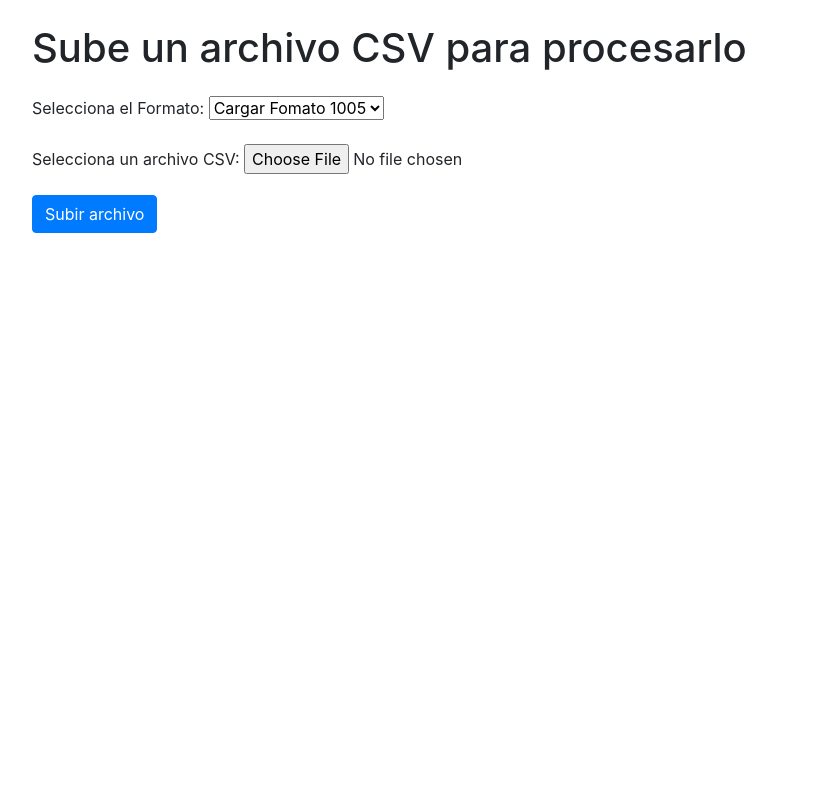
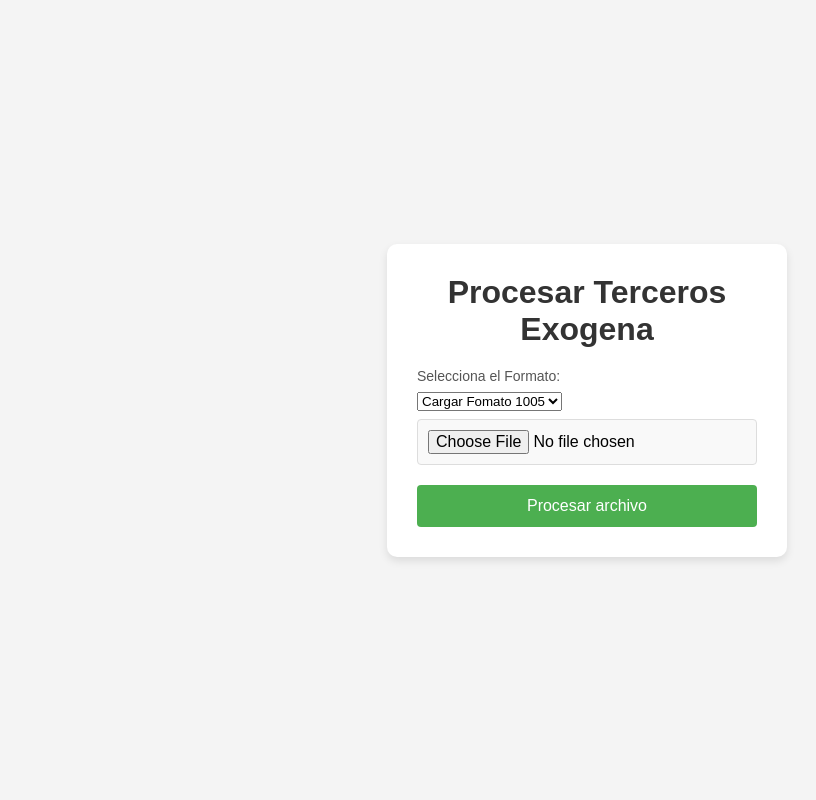
Before and after one commit to FDGalarza/terceros, a Django app: page /procesar_csv/ in a window 1280 px wide. Shown: the whole page, without its empty margins (53-869 px from the left). Run offline with Django 5.2, Linux system fonts and the light colour scheme; some libraries are stand-ins or nearby versions.

Commit message:
Se agregan estilos al formulario

```diff
--- a/csv_processor/forms.py
+++ b/csv_processor/forms.py
@@ -11,4 +11,4 @@ class CSVUploadFrom(forms.Form):
     #Campo para seleccionar el tipo de formato
     file_format = forms.ChoiceField(choices=FILE_CHOICES, label="Selecciona el Formato")
     #Campo para cargar el archvo CSV
-    csv_file = forms.FileField(label="Selecciona un archivo CSV")
+    csv_file = forms.FileField(label="")
--- a/csv_processor/templates/csv_processor/procesar_csv.html
+++ b/csv_processor/templates/csv_processor/procesar_csv.html
@@ -4,20 +4,161 @@
     <meta charset="UTF-8">
     <meta name="viewport" content="width=device-width, initial-scale=1.0">
     <title>Procesar archivo CSV</title>
-    <link rel="stylesheet" href="https://stackpath.bootstrapcdn.com/bootstrap/4.5.2/css/bootstrap.min.css">
+    <style>
+        /* Resetear algunos estilos básicos */
+        * {
+            margin: 0;
+            padding: 0;
+            box-sizing: border-box;
+        }
+
+        body, html {
+            height: 100%;
+            font-family: Arial, sans-serif; /* Establecer la fuente para toda la página */
+        }
+
+        .container {
+            display: flex;
+            justify-content: center; /* Centrado horizontal */
+            align-items: center;     /* Centrado vertical */
+            height: 100%;             /* Ocupa toda la altura de la ventana */
+            padding: 20px;
+            background-color: #f4f4f4; /* Fondo claro para la página */
+        }
+
+        .form-container {
+            background-color: #fff;
+            padding: 30px;
+            border-radius: 10px;
+            box-shadow: 0 4px 8px rgba(0, 0, 0, 0.1);
+            width: 100%;
+            max-width: 400px;
+            text-align: center;
+        }
+
+        h1 {
+            margin-bottom: 20px;
+            color: #333;
+        }
+
+        /* Estilo para el formulario */
+        form {
+            display: flex;
+            flex-direction: column;
+        }
+
+        .form-group {
+            margin-bottom: 20px;
+            text-align: left;
+        }
+
+        .form-group label {
+            font-size: 14px;
+            color: #555;
+            margin-bottom: 8px;
+            display: block;
+        }
+
+        .form-group input[type="file"] {
+            width: 100%;
+            padding: 10px;
+            margin-top: 8px;
+            border: 1px solid #ddd;
+            border-radius: 4px;
+            font-size: 16px;
+            background-color: #f9f9f9;
+        }
+
+        button[type="submit"] {
+            background-color: #4CAF50;
+            color: white;
+            border: none;
+            padding: 12px 20px;
+            border-radius: 4px;
+            cursor: pointer;
+            font-size: 16px;
+            transition: background-color 0.3s ease;
+        }
+
+        button[type="submit"]:hover {
+            background-color: #45a049;
+        }
+
+        /* Estilo para los mensajes de error o éxito */
+        .alert {
+            padding: 15px;
+            margin-top: 20px;
+            border-radius: 5px;
+            font-size: 14px;
+        }
+
+        .alert-danger {
+            background-color: #f8d7da;
+            color: #721c24;
+        }
+
+        .alert-success {
+            background-color: #d4edda;
+            color: #155724;
+        }
+
+        .alert-dismissible {
+            position: relative;
+        }
+
+        .alert-dismissible button {
+            position: absolute;
+            top: 5px;
+            right: 10px;
+            background: transparent;
+            border: none;
+            font-size: 18px;
+            color: inherit;
+            cursor: pointer;
+        }
+
+        .table-responsive {
+            margin-top: 30px;
+            padding: 15px;
+            background-color: #fff;
+            border-radius: 8px;
+            box-shadow: 0 4px 8px rgba(0, 0, 0, 0.1);
+            overflow-x: auto;
+        }
+
+        /* Estilo para la tabla */
+        table {
+            width: 100%;
+            border-collapse: collapse;
+            margin-top: 10px;
+        }
+
+        table th, table td {
+            padding: 12px;
+            text-align: left;
+            border-bottom: 1px solid #ddd;
+        }
+
+        table th {
+            background-color: #f4f4f4;
+        }
+
+    </style>
 </head>
 <body>
 
     <div class="container">
-        <h1 class="my-4">Sube un archivo CSV para procesarlo</h1>
+        <div class="form-container">
+            <h1>Procesar Terceros Exogena</h1>
 
             <!-- Formulario de carga de archivo con selección de formato -->
             <form method="post" enctype="multipart/form-data">
                 {% csrf_token %}
                 <div class="form-group">
+
                     {{ form.as_p }}
                 </div>
-            <button type="submit" class="btn btn-primary">Subir archivo</button>
+                <button type="submit">Procesar archivo</button>
             </form>
 
             {% if data %}
@@ -27,24 +168,32 @@
                     {{ data|safe }}
                 </div>
             {% elif error %}
-            <div class="alert alert-danger mt-4">
+                <div class="alert alert-danger alert-dismissible fade show">
                     {{ error }}
+                    <button type="button" class="close" data-dismiss="alert">&times;</button>
                 </div>
             {% endif %}
 
             {% if messages %}
-
                 {% for message in messages %}
                     <div class="alert alert-{{ message.tags }} alert-dismissible fade show" role="alert">
                         {{ message }}
-
+                        <button type="button" class="close" data-dismiss="alert">&times;</button>
                     </div>
                 {% endfor %}
-
             {% endif %}
         </div>
-
-    <script src="https://code.jquery.com/jquery-3.5.1.slim.min.js"></script>
-    <script src="https://cdn.jsdelivr.net/npm/bootstrap@4.5.2/dist/js/bootstrap.bundle.min.js"></script>
+    </div>
+    <script>
+        // Función para ocultar las alertas después de 5 segundos
+        window.onload = function() {
+            setTimeout(function() {
+                var alerts = document.querySelectorAll('.alert');
+                alerts.forEach(function(alert) {
+                    alert.style.display = 'none';
+                });
+            }, 5000); // Las alertas desaparecen después de 5 segundos
+        };
+    </script>
 </body>
 </html>
--- a/csv_processor/views.py
+++ b/csv_processor/views.py
@@ -1,4 +1,5 @@
 import os
+import io
 import pandas as pd
 from django.shortcuts import render
 from django.contrib import messages
```
Lines whose indentation alone changed are shown as unchanged.
